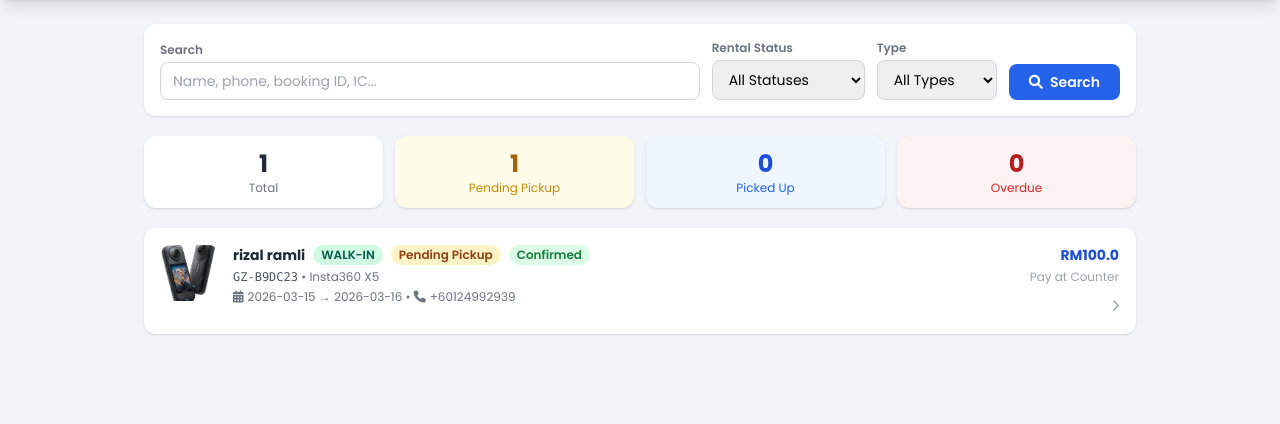
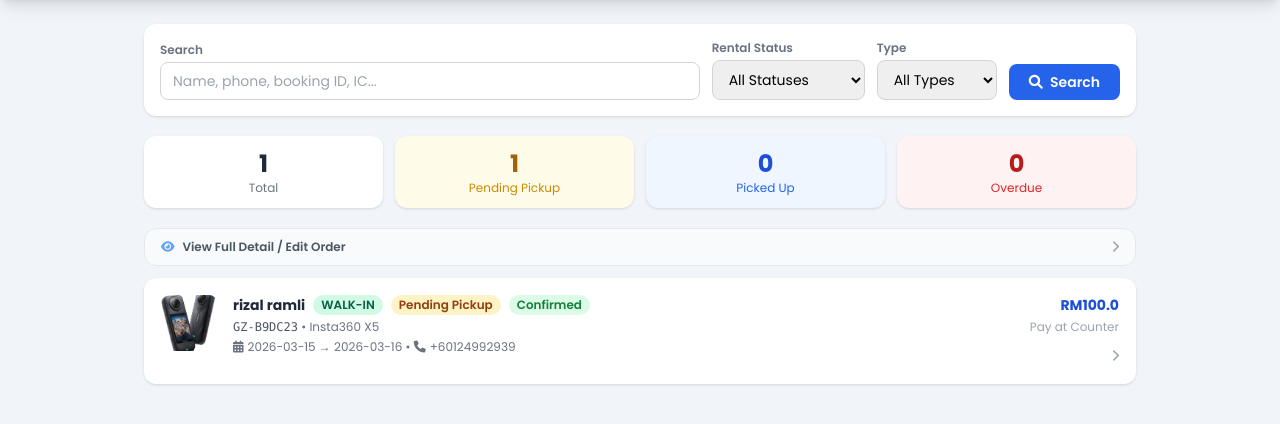
Before and after one commit to Reezis29/gearzonthego, a Flask app: page /staff/bookings in a window 1280 px wide. Shown: the part 52-476 px from the top of the page. Run offline with Flask 3, Linux system fonts and the light colour scheme; a user stored in the database is signed in; data comes from the database, SQL or seed files in the repository; some libraries are stand-ins or nearby versions.

Commit message:
Add visible View Full Detail / Edit Order button to each booking card

```diff
--- a/templates/staff_bookings_list.html
+++ b/templates/staff_bookings_list.html
@@ -108,6 +108,12 @@
         }.get(rental_status, 'badge-pending') %}
         {% set type_cls = 'badge-walkin' if booking_type == 'WALK-IN' else 'badge-online' %}
 
+        <!-- View Detail Button -->
+        <a href="/staff/bookings/{{ b.id }}" class="flex items-center justify-between bg-gray-50 hover:bg-blue-50 border border-gray-200 hover:border-blue-300 rounded-xl px-4 py-2.5 mb-1 transition group">
+            <span class="text-xs font-semibold text-gray-600 group-hover:text-blue-700"><i class="fas fa-eye mr-2 text-blue-400"></i>View Full Detail / Edit Order</span>
+            <i class="fas fa-chevron-right text-xs text-gray-400 group-hover:text-blue-500"></i>
+        </a>
+
         <a href="/staff/bookings/{{ b.id }}" class="block bg-white rounded-xl shadow hover:shadow-md transition border border-transparent hover:border-blue-200">
             <div class="p-4 flex items-start gap-4">
                 <!-- Camera Image -->
```
